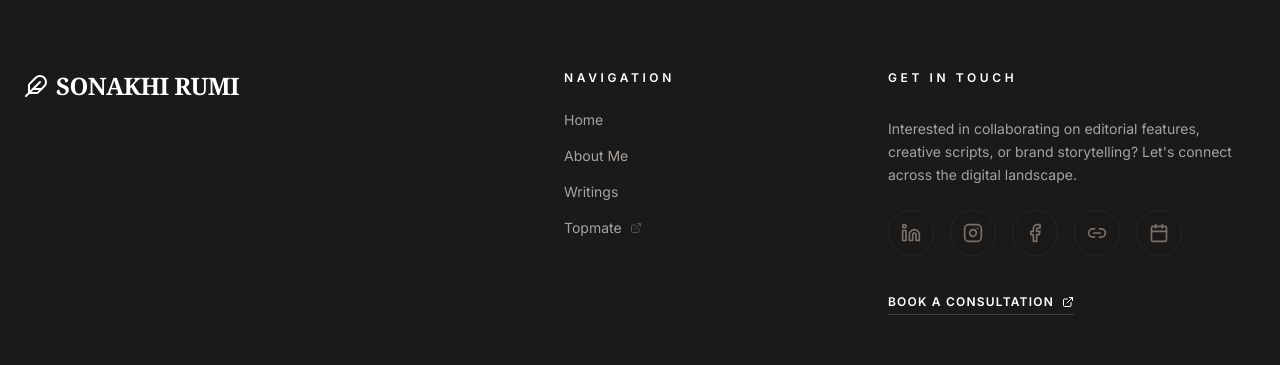
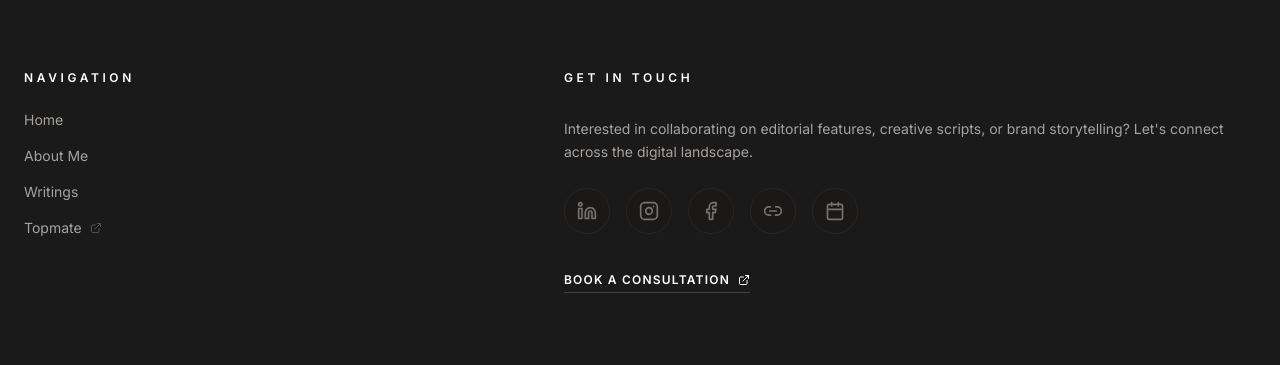
Before and after one commit to sonakhirumi/sonakhi-portfolio, a React (Vite) app: page /article/1 in a window 1280 px wide. Shown: the part 746-1111 px from the top of the page. Built offline with nearby package versions, Linux system fonts and the light colour scheme; no server answers; a web font is replaced by a local one.

Commit message:
refactor: remove Brand section (SONAKHI RUMI text and icon) from footer

```diff
--- a/components/Footer.tsx
+++ b/components/Footer.tsx
@@ -1,6 +1,6 @@
 
 import React from 'react';
-import { Feather, Linkedin, Instagram, Facebook, Link2, Calendar, ExternalLink } from 'lucide-react';
+import { Linkedin, Instagram, Facebook, Link2, Calendar, ExternalLink } from 'lucide-react';
 
 const Footer: React.FC = () => {
   const socialLinks = [
@@ -22,17 +22,10 @@ const Footer: React.FC = () => {
     <footer id="contact" className="bg-[#1a1a1a] text-stone-400 py-24">
       <div className="max-w-7xl mx-auto px-6">
         <div className="grid md:grid-cols-12 gap-16 mb-20">
-          {/* Column 1: Brand */}
-          <div className="md:col-span-5 space-y-8">
-            <a href="#about" className="flex items-center space-x-2 text-white hover:opacity-80 transition-opacity">
-              <Feather className="w-6 h-6" />
-              <span className="font-serif text-2xl font-bold tracking-tight uppercase">SONAKHI RUMI</span>
-            </a>
 
-          </div>
 
           {/* Column 2: Navigation */}
-          <div className="md:col-span-3 space-y-6">
+          <div className="md:col-span-5 space-y-6">
             <h4 className="text-white font-bold text-xs uppercase tracking-[0.3em]">Navigation</h4>
             <nav className="flex flex-col space-y-4">
               {navigationLinks.map((link) => (
@@ -50,7 +43,7 @@ const Footer: React.FC = () => {
           </div>
 
           {/* Column 3: Get in Touch & Socials */}
-          <div className="md:col-span-4 space-y-8">
+          <div className="md:col-span-7 space-y-8">
             <h4 className="text-white font-bold text-xs uppercase tracking-[0.3em]">Get in Touch</h4>
             <div className="space-y-6">
               <p className="text-sm leading-relaxed">
```
